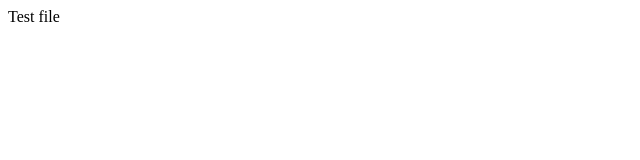
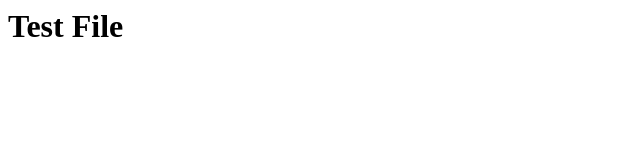
Before and after one commit to thedaker/learning, a plain HTML site: page index.html in a window 1280 px wide. Shown: the whole page, without its empty margins (0-640 px from the left). Drawn offline with Linux system fonts and the light colour scheme.

Commit message:
structure

```diff
--- a/index.html
+++ b/index.html
@@ -1 +1,6 @@
-<html>Test file</html>
+<html>
+    <title>Test Page</title>
+    <body>
+        <h1>Test File</h1>
+    </body>
+</html>
```
